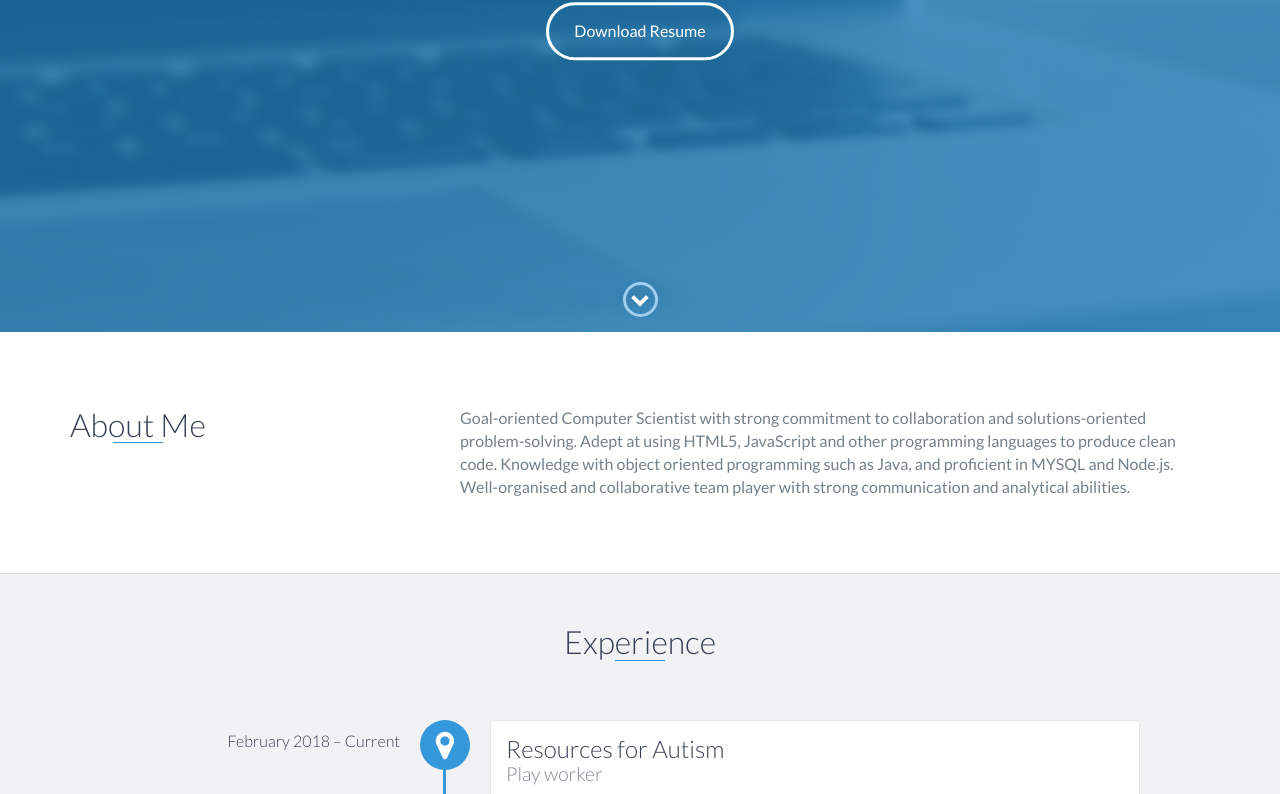
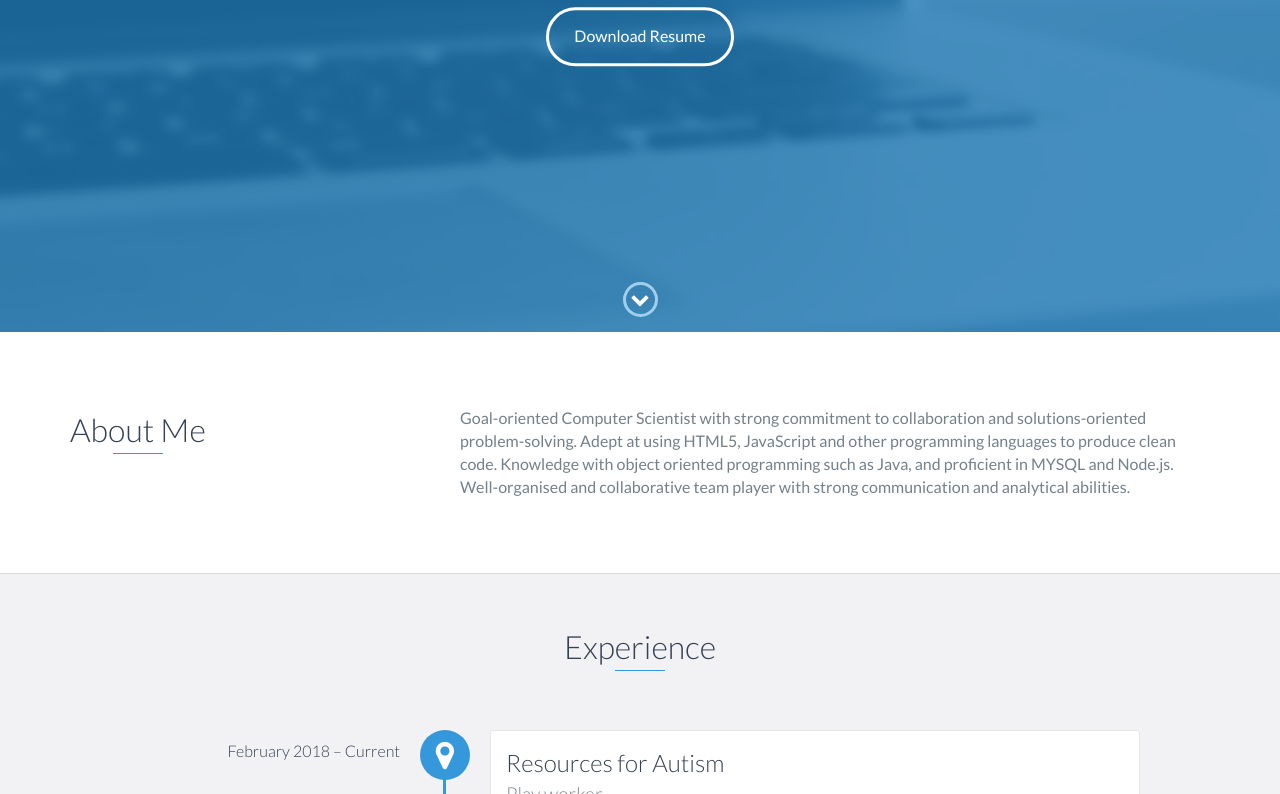
Before and after one commit to HaalaSudi/HaalaSudi.github.io, a plain HTML site: page index.html in a window 1280 px wide. Shown: the part 468-1262 px from the top of the page. Drawn offline with nearby package versions, Linux system fonts and the light colour scheme; files that its build step writes are made by us from their sources; files whose address does not match are found by name.

Commit message:
Update index.html

```diff
--- a/index.html
+++ b/index.html
@@ -10,7 +10,7 @@
 	<link rel="icon" href="favicon.ico" type="image/x-icon">
     <link href="https://fonts.googleapis.com/css?family=Lato:300,400,700,900" rel="stylesheet">
     <link rel="stylesheet" href="libs/font-awesome/css/font-awesome.min.css">
-	<link rel="stylesheet" href="https://maxcdn.bootstrapcdn.com/bootstrap/3.2.0/css/bootstrap.min.css">
+	<link href="css/bootstrap.min.css" rel="stylesheet">
     <link href="css/styles.css" rel="stylesheet">
 </head>
 
```
